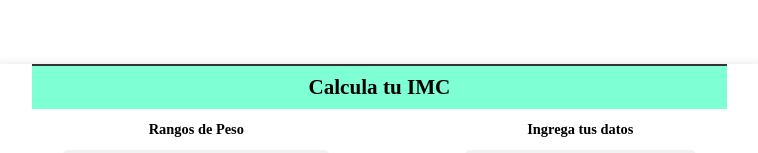
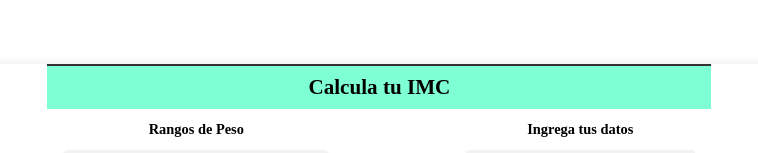
Before and after one commit to zai0811/Aplicaciones, a plain HTML site: page IMC/index.html in a window 1280 px wide. Shown: the top 153 px of the page, without its empty margins (299-1057 px from the left). Drawn offline with Linux system fonts and the light colour scheme.

Commit message:
Update styles.css

```diff
--- a/IMC/styles.css
+++ b/IMC/styles.css
@@ -63,7 +63,7 @@ h2 {
 
 #titulo {
     background-color: aquamarine;
-    PADDING: 9px 36%;
+    PADDING: 9px 34%;
     border-top: 2px solid #333;
     margin: 0;
     font-size: 132%;
```
